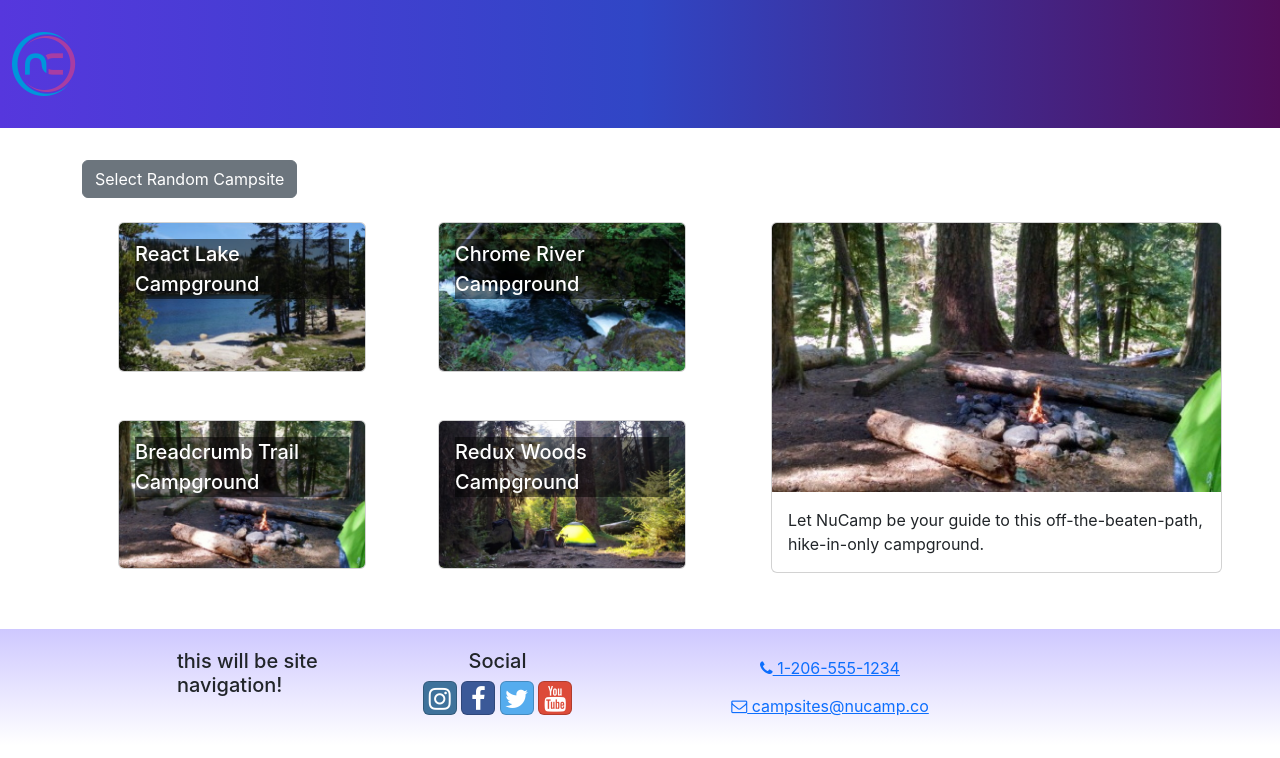
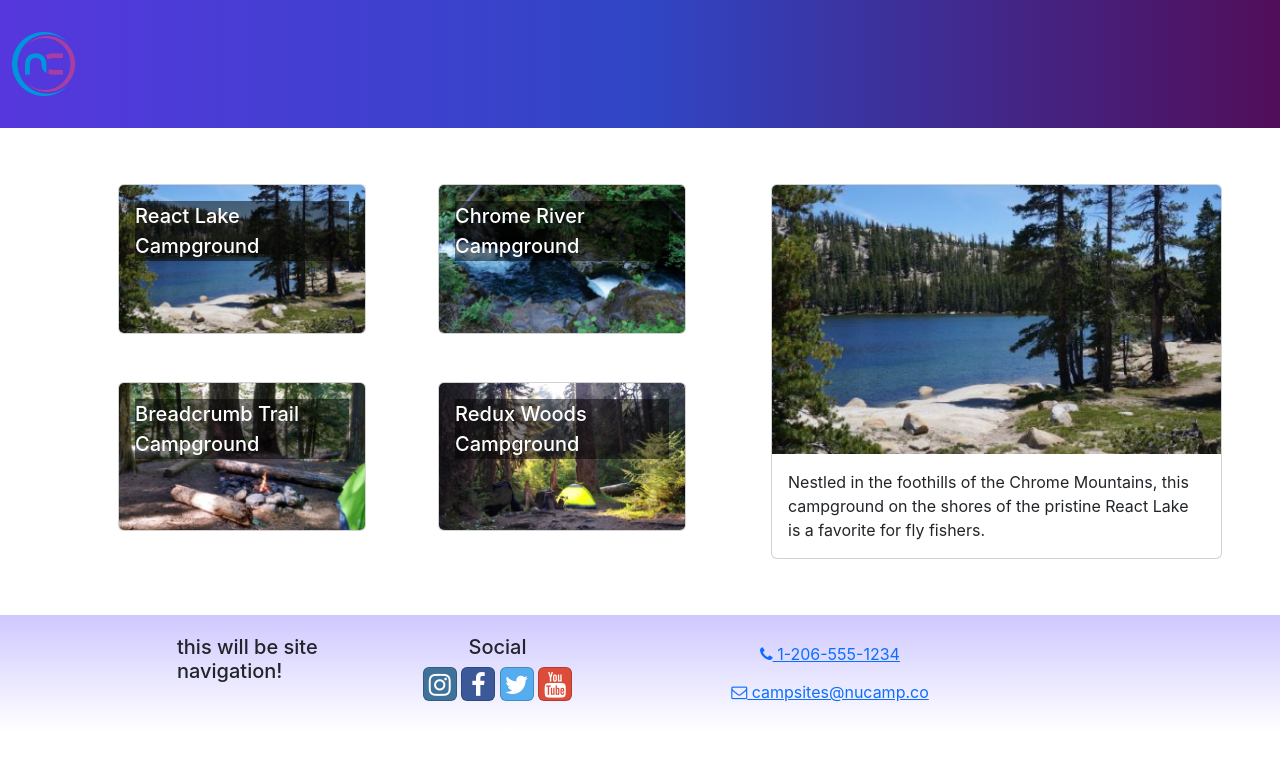
Before and after one commit to clouddrop7/nucampsite, a React (Create React App) app: page / in a window 1280 px wide. Shown: the top 758 px of the page. Built offline with nearby package versions, Linux system fonts and the light colour scheme.

Commit message:
useState

```diff
--- a/src/features/campsites/CampsitesList.js
+++ b/src/features/campsites/CampsitesList.js
@@ -2,13 +2,18 @@
 import { Col, Row } from 'reactstrap';
 import CampsiteCard from "./CampsiteCard";
 
-const CampsitesList = () => {
+const CampsitesList = ({setCampsiteId}) => {
     const campsites = selectAllCampsites();
     return (
         <Row className='ms-auto'>
             {campsites.map((campsite) => {
                 return (
-                    <Col md='5' className='m-4' key={campsite.id}>
+                    <Col
+                        md='5'
+                        className='m-4'
+                        key={campsite.id}
+                        onClick={() => setCampsiteId(campsite.id)}
+                    >
                         <CampsiteCard
                             campsite={campsite}
                         />
--- a/src/features/campsites/campsitesSlice.js
+++ b/src/features/campsites/campsitesSlice.js
@@ -4,6 +4,10 @@
     return CAMPSITES;
 };
 
-export const selectRandomCampsite = () => {
-    return CAMPSITES[Math.floor(Math.random() * CAMPSITES.length)];
-};
+export const selectCampsiteById = (id) => {
+    return CAMPSITES.find((campsite) => campsite.id === id);
+}
+
+// export const selectRandomCampsite = () => {
+//     return CAMPSITES[Math.floor(Math.random() * CAMPSITES.length)];
+// };
--- a/src/pages/CampsitesDirectoryPage.js
+++ b/src/pages/CampsitesDirectoryPage.js
@@ -1,29 +1,24 @@
-import { Container, Row, Col, Button } from 'reactstrap';
+import { useState } from 'react'
+import { Container, Row, Col } from 'reactstrap';
 import CampsiteDetail from '../features/campsites/CampsiteDetail';
 import CampsitesList from '../features/campsites/CampsitesList';
-import { selectRandomCampsite } from '../features/campsites/campsitesSlice';
+import { selectCampsiteById } from '../features/campsites/campsitesSlice';
 
 const CampsiteDirectoryPage = () => {
-    let selectedCampsite = selectRandomCampsite();
 
-    const toggleCampsite = () => {
-        selectedCampsite = selectRandomCampsite();
-        console.log(selectedCampsite);
-    }
+    const [campsiteId, setCampsiteId] = useState(0);
+    const selectedCampsite = selectCampsiteById(campsiteId);
 
     return (
         <Container>
-            <Button
-                onClick={() => toggleCampsite()}
-            >
-                Select Random Campsite
-            </Button>
             <Row>
                 <Col
                     sm='5'
                     md='7'
                 >
-                    <CampsitesList />
+                    <CampsitesList
+                        setCampsiteId={setCampsiteId}
+                    />
                 </Col>
                 <Col
                     sm='7'
```
